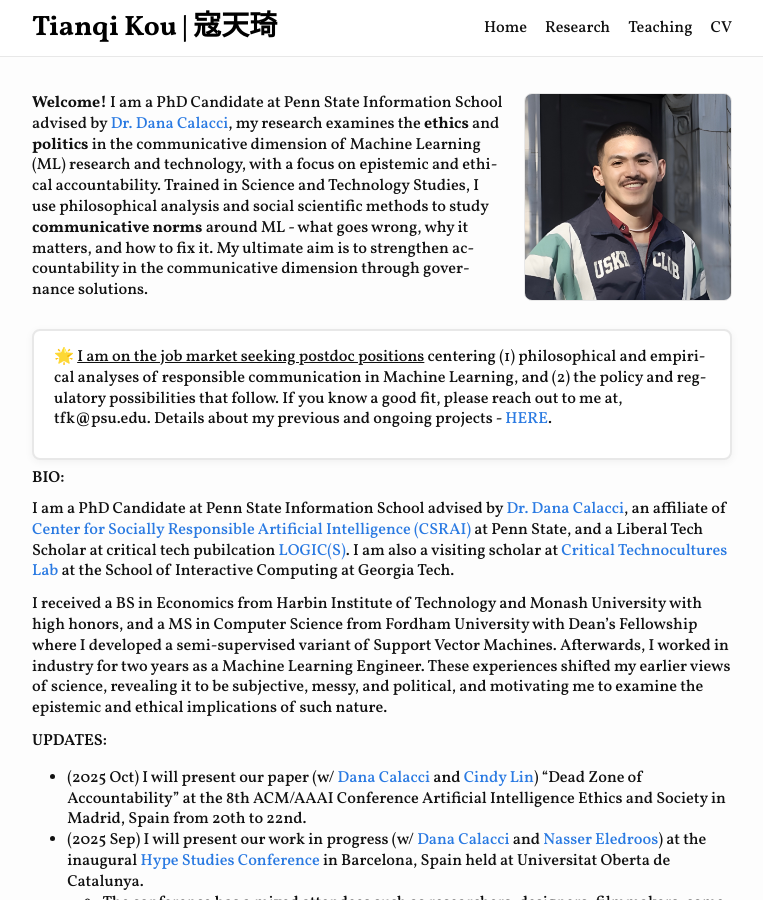
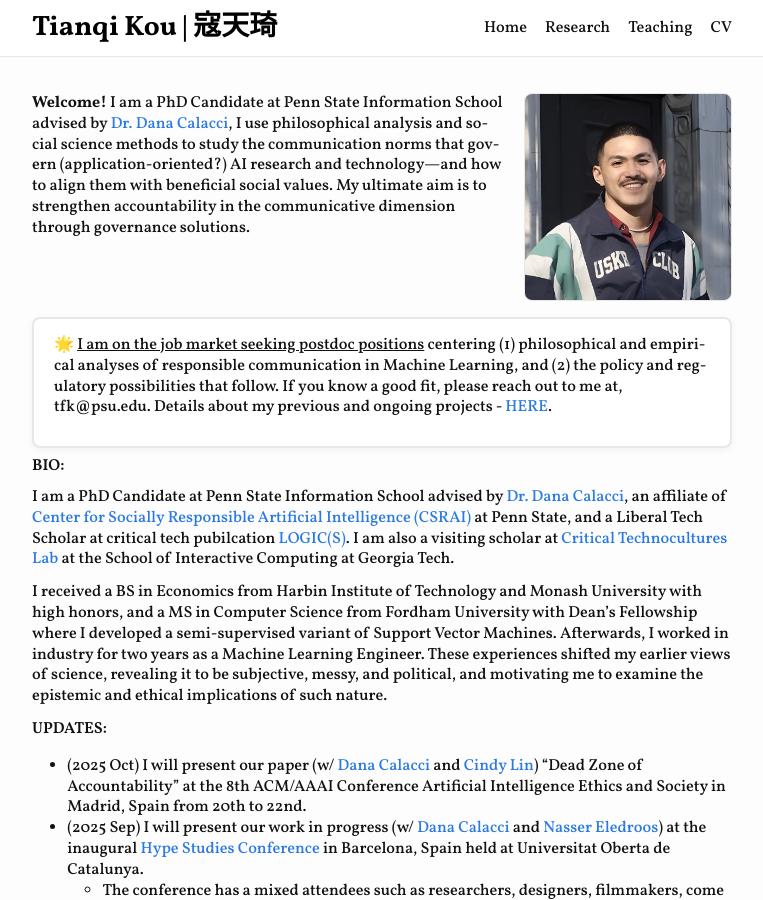
Before and after one commit to koutianqi/koutianqi.github.io, a Jekyll site: the page built from index.markdown, in a window 1280 px wide and 900 px high. Shown: the whole window, without its empty margins (258-1021 px from the left). Built offline with Jekyll 4.4.1, drawn with Linux system fonts in a browser that asks for light colours.

Commit message:
Update index.markdown

```diff
--- a/index.markdown
+++ b/index.markdown
@@ -7,7 +7,7 @@ title: "Tianqi Kou"
   <div class="intro-copy" markdown="1">
 
 
-**Welcome!** I am a PhD Candidate at Penn State Information School advised by [Dr. Dana Calacci](https://www.dcalacci.net), my research examines the **ethics** and **politics** in the communicative dimension of Machine Learning (ML) research and technology, with a focus on epistemic and ethical accountability. Trained in Science and Technology Studies, I use philosophical analysis and social scientific methods to study **communicative norms** around ML -  what goes wrong, why it matters, and how to fix it. My ultimate aim is to strengthen accountability in the communicative dimension through governance solutions.
+**Welcome!** I am a PhD Candidate at Penn State Information School advised by [Dr. Dana Calacci](https://www.dcalacci.net), I use philosophical analysis and social science methods to study the communication norms that govern (application-oriented?) AI research and technology—and how to align them with beneficial social values. My ultimate aim is to strengthen accountability in the communicative dimension through governance solutions.
 
   </div>
   <img class="headshot" src="{{ "/assets/img/headshot_crop.jpg" | relative_url }}" alt="Headshot" />
```
